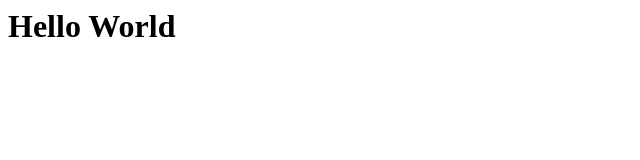
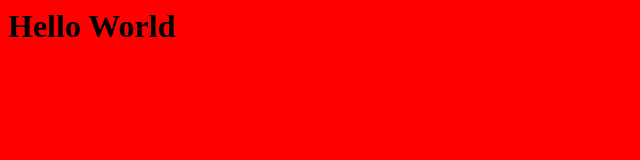
Before and after one commit to SANJAY9100/Upload, a plain HTML site: page index.html in a window 1280 px wide. Shown: the whole page, without its empty margins (0-640 px from the left). Drawn offline with Linux system fonts and the light colour scheme.

Commit message:
Update index.html

```diff
--- a/index.html
+++ b/index.html
@@ -1,5 +1,6 @@
 <html>
-  <head<link rel="stylesheet" href="PAGE.css">
+  <head>
+    <link rel="stylesheet" href="PAGE.css">
   </head>
 <h1>Hello World</h1>
 </html>
```
